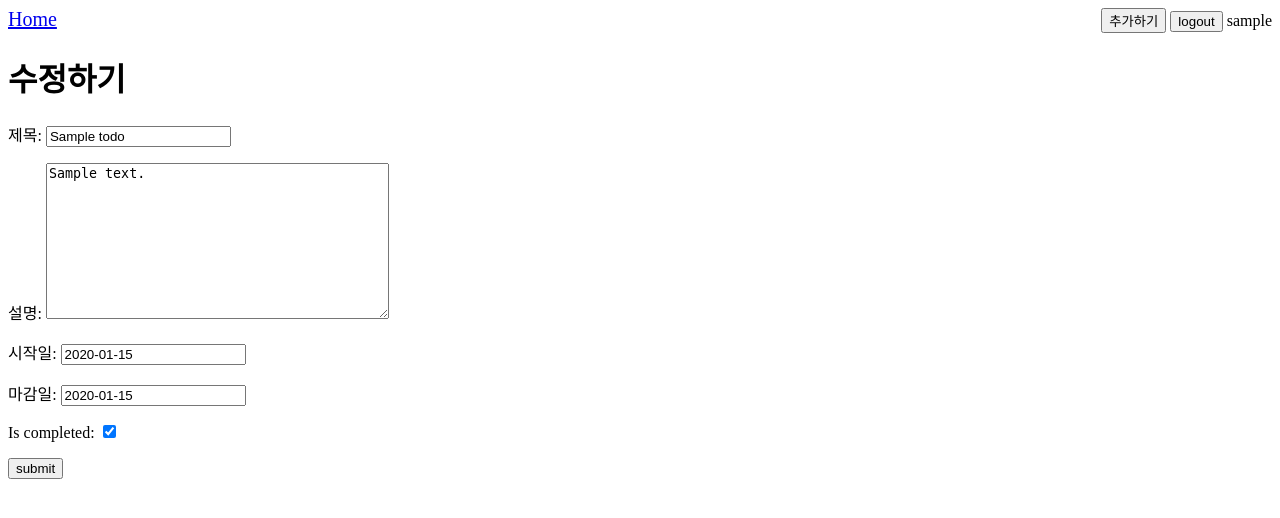
After one commit to lsh9511/Django_practice, a Django app: page /1/update in a window 1280 px wide. The commit adds this page. Shown: the top 518 px of the page. Run offline with Django 5.2, Linux system fonts and the light colour scheme; a user stored in the database is signed in; tables that the repository leaves empty hold one stand-in row (values such as "Sample post").

Commit message:
📝 챕터 4 완료

```diff
--- a/config/urls.py
+++ b/config/urls.py
@@ -23,7 +23,12 @@ from users import views as users_views
 urlpatterns = [
     path('admin/', admin.site.urls),
     path('',views.todo_list,name='todo_list'),
-    path('<int:todo_id>/',views.todo_info, name='todo_info'),
+    path('<int:pk>/',views.todo_info, name='todo_info'),
+    path('create/',views.todo_create, name='todo_create'),
+    path('<int:pk>/update',views.todo_update, name='todo_update'),
+    path('<int:pk>/delete',views.todo_delete, name='todo_delete'),
+
+
     path('accounts/',include('django.contrib.auth.urls')),
     path('signup/',users_views.signup, name='signup'),
     path('login/',users_views.login, name='login'),
--- /dev/null
+++ b/homework/form.py
@@ -0,0 +1,12 @@
+from django import forms
+from homework.models import Todo
+
+class TodoForm(forms.ModelForm):
+    class Meta:
+        model = Todo
+        fields = ('title', 'description', 'start_date', 'end_date')
+
+class TodoUpdateForm(forms.ModelForm):
+    class Meta:
+        model = Todo
+        fields = ('title', 'description', 'start_date', 'end_date', 'is_completed')
--- a/homework/models.py
+++ b/homework/models.py
@@ -1,11 +1,16 @@
+from django.contrib.auth import get_user_model
 from django.db import models
 
 # Create your models here.
+
+User = get_user_model()
+
 class Todo(models.Model):
     title = models.CharField('제목',max_length=50)
     description = models.TextField('설명')
+    User = models.ForeignKey(User, on_delete=models.CASCADE)
     start_date = models.DateField('시작일')
-    end_date = models.DateField('마감일')
+    end_date = models.DateField('마감일',)
     is_completed = models.BooleanField(default=False)
 
     def __str__(self):
--- a/homework/views.py
+++ b/homework/views.py
@@ -1,45 +1,69 @@
-from django.shortcuts import render
+from datetime import timezone
+
+from django.contrib.auth.decorators import login_required
+from django.contrib.auth.forms import UserCreationForm
+from django.core.paginator import Paginator
+from django.db.models import Q
+from django.shortcuts import render, redirect, get_object_or_404
 from django.http import Http404
+from django.views.decorators.http import require_http_methods
+from pygments.lexers import q
+
+from homework.form import TodoForm, TodoUpdateForm
 from homework.models import Todo
+from django.urls import reverse
 
 
 # Create your views here.
 def todo_list(request):
-    todo_list = Todo.objects.all().values_list('id', 'title')
-    result = [{'id': todo[0], 'title': todo[1]} for i, todo in enumerate(todo_list)]
+    todo_list = Todo.objects.filter(User=request.user).order_by('-created_at')
+    q = request.GET.get('q')
 
-    visits = int(request.COOKIES.get('visits',0))+1
+    if q:		    # 만약 쿼리파라미터가 존재하면 todo_list에서 해당 쿼리파라미터로 filter를 걸어 조건에 맞는 Todo객체만 가져옵니다.
+        todo_list = todo_list.filter(Q(title__icontains=q) | Q(description__icontains=q))
 
-    request.session['count'] = request.session.get('count',0) + 1
+    paginator = Paginator(todo_list, 10) # Paginator 객체를 인스턴스화 합니다.
+    page_number = request.GET.get('page') # GET 요청으로부터 page에 담긴 쿼리 파라미터 값을 가져옴
+    page_obj = paginator.get_page(page_number) # 가져온 페이지 숫자를 이용해서 페이지에 대한 오브젝트를 가져옵니다.
+    context = {
+        'page_obj': page_obj
+    }
+    return render(request, 'todo_list.html', context)
 
+@login_required()
+def todo_info(request, pk):
+    todo = get_object_or_404(Todo, pk=pk)
     context = {
-        'data' : result,
-        'count' : request.session.get('count',0)
-               }
+        'todo' : todo
+    }
+    return render(request, 'todo_info.html', context)
 
-    response = render(request,'todo_list.html',context)
+@login_required()
+def todo_create(request):
+    form = TodoForm(request.POST or None)
+    if form.is_valid():
+        todo = form.save(commit=False)
+        todo.User = request.user
+        todo.save()
+        return redirect(reverse('todo_list'),kwargs={'todo_id':todo.pk})
+    context = {'form' : form }
+    return render(request,'todo_create.html',context)
 
-    response.set_cookie('visits',visits)
+@login_required()
+def todo_update(request, pk):
+    todo = get_object_or_404(Todo, pk=pk, User=request.user)
 
-    return response
+    form = TodoUpdateForm(request.POST or None, instance=todo)
+    if form.is_valid():
+        form.save()
+        return redirect(reverse('todo_info',kwargs={'pk':todo.pk}))
+    context = {'form' : form,
+               'todo' : todo }
+    return render(request,'todo_update.html',context)
 
-
-def todo_info(request, todo_id):
-    try:
-        todo = Todo.objects.get(id=todo_id)
-        info = {
-            'title': todo.title,
-            'description': todo.description,
-            'start_date': todo.start_date,
-            'end_date': todo.end_date,
-            'is_completed': todo.is_completed,
-        }
-        return render(request, 'todo_info.html', {'data': info})
-    except Todo.DoesNotExist:
-        raise Http404("Todo does not exist")
-# def todo_list(request):
-#     context = {'homework' : homework}
-#     return render(request,'todo_list.html',context)
-# def todo_info(request):
-#     context = {'homework':homework.title}
-#     return render(request,'todo_info.html',context)
+@login_required()
+@require_http_methods(['POST'])
+def todo_delete(request, todo_id):
+    todo = get_object_or_404(Todo, id=todo_id, User=request.user)
+    todo.delete()
+    return redirect(reverse('todo_list'))
--- /dev/null
+++ b/templates/base.html
@@ -0,0 +1,33 @@
+<!DOCTYPE html>
+<html lang="en">
+<head>
+    <meta charset="UTF-8">
+    <title>Title</title>
+</head>
+<body>
+<nav style="display: flex; justify-content: space-between">
+  <div>
+    <a style="font-size: 20px" href={% url 'todo_list' %}>Home</a>
+  </div>
+  <div style="text-align: right">
+        {% if request.user.is_authenticated %}
+        <form method="post" action="{% url 'todo_create' %}" style="display: inline">
+            {% csrf_token %}
+            <button>추가하기</button>
+        </form>
+
+        <form method="post" action="{% url 'logout' %}" style="display: inline">
+            {% csrf_token %}
+            <button>logout</button>
+        </form>
+        {{ request.user.username }}
+        {% else %}
+        <a href="{% url 'login' %}">login</a>
+        <a href="{% url 'signup' %}">signup</a>
+        {% endif %}
+
+  </div>
+</nav>
+{% block content %}{% endblock %}
+</body>
+</html>
--- /dev/null
+++ b/templates/todo_update.html
@@ -0,0 +1,11 @@
+{% extends 'base.html' %}
+{% block content %}
+<h1>수정하기</h1>
+  <div>
+    <form method="POST">
+      {% csrf_token %}
+      {{ form.as_p }}
+      <button type="submit">submit</button>
+    </form>
+  </div>
+{% endblock %}
```
Also changed, not shown: templates/registration/login.html (+3 -9 lines), templates/registration/signup.html (+3 -10 lines), templates/todo_create.html (added, +8 -0 lines), templates/todo_info.html (+14 -36 lines), templates/todo_list.html (+34 -44 lines), homework/migrations/0004_todo_user.py (added).
